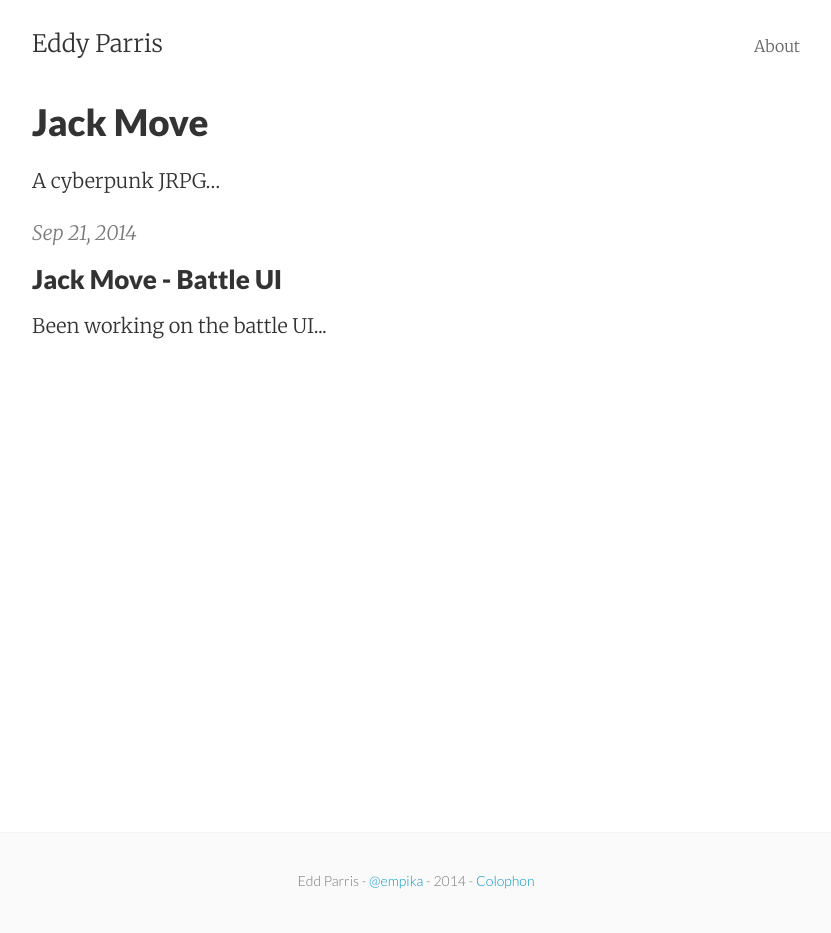
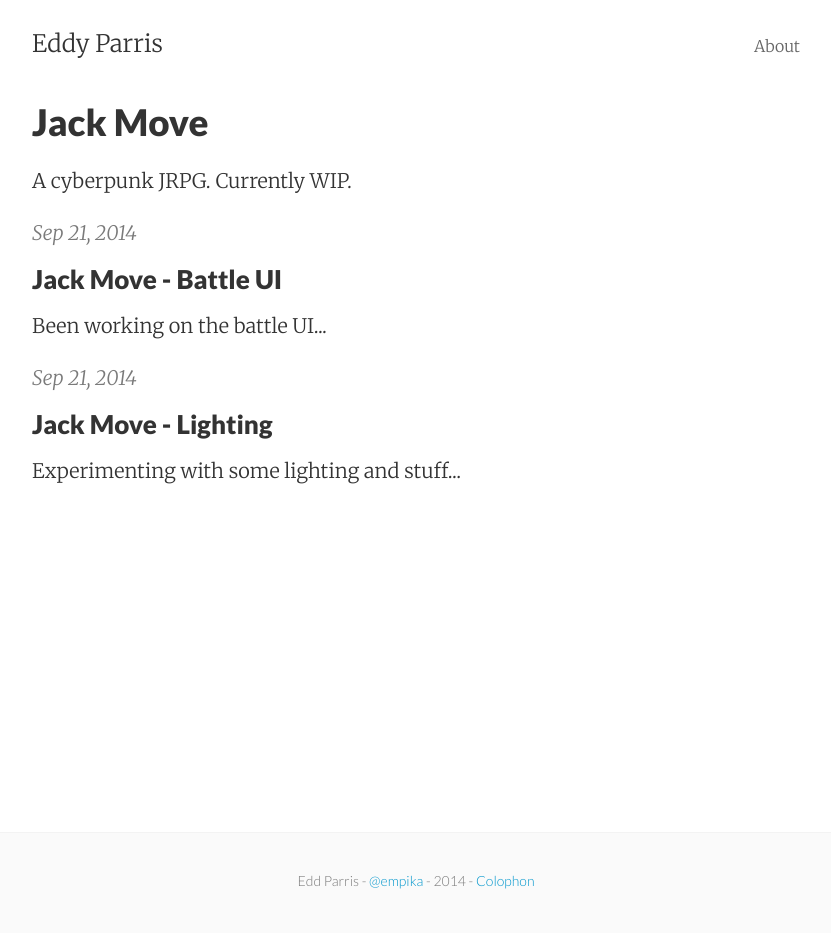
Before and after one commit to empika/empika.github.io, a Jekyll site: the page built from jack-move.md, in a window 1280 px wide. Shown: the whole page, without its empty margins (224-1055 px from the left). Built offline with Jekyll 4.4.1, drawn with Linux system fonts in a browser that asks for light colours.

Commit message:
another jm post

```diff
--- /dev/null
+++ b/_posts/2014-09-20-jack-move-lighting.md
@@ -0,0 +1,11 @@
+---
+layout:     post
+title:      Jack Move - Lighting
+date:       2014-09-21 14:11:29
+summary:    Experimenting with some lighting and stuff...
+categories: [posts, jack-move]
+---
+
+3D world with proper shadows and lights, with bump mapped characters. Techniques mostly stolen from [Dungeon of the Endless](http://store.steampowered.com/app/249050/) and [this Unite talk](https://www.youtube.com/watch?v=zPQOHX9hiL0&list=PLX2vGYjWbI0RP5YmvwgqgJQrHGul-Tnr_&index=36) about it.
+
+![World!]({{ site.url }}/assets/images/Screenshot 2014-09-16 19.04.50.png)
--- a/jack-move.md
+++ b/jack-move.md
@@ -7,7 +7,7 @@ categories: [home, games, first]
 image: /assets/icons/jack_move.gif
 ---
 
-A cyberpunk JRPG...
+A cyberpunk JRPG. Currently WIP.
 
 {% for post in site.categories.jack-move %}
 <div class="post {% if site.animated %}animated fade-in-down{% endif %}">
```
Also changed, not shown: assets/images/Screenshot 2014-09-16 19.04.50.png (added).
